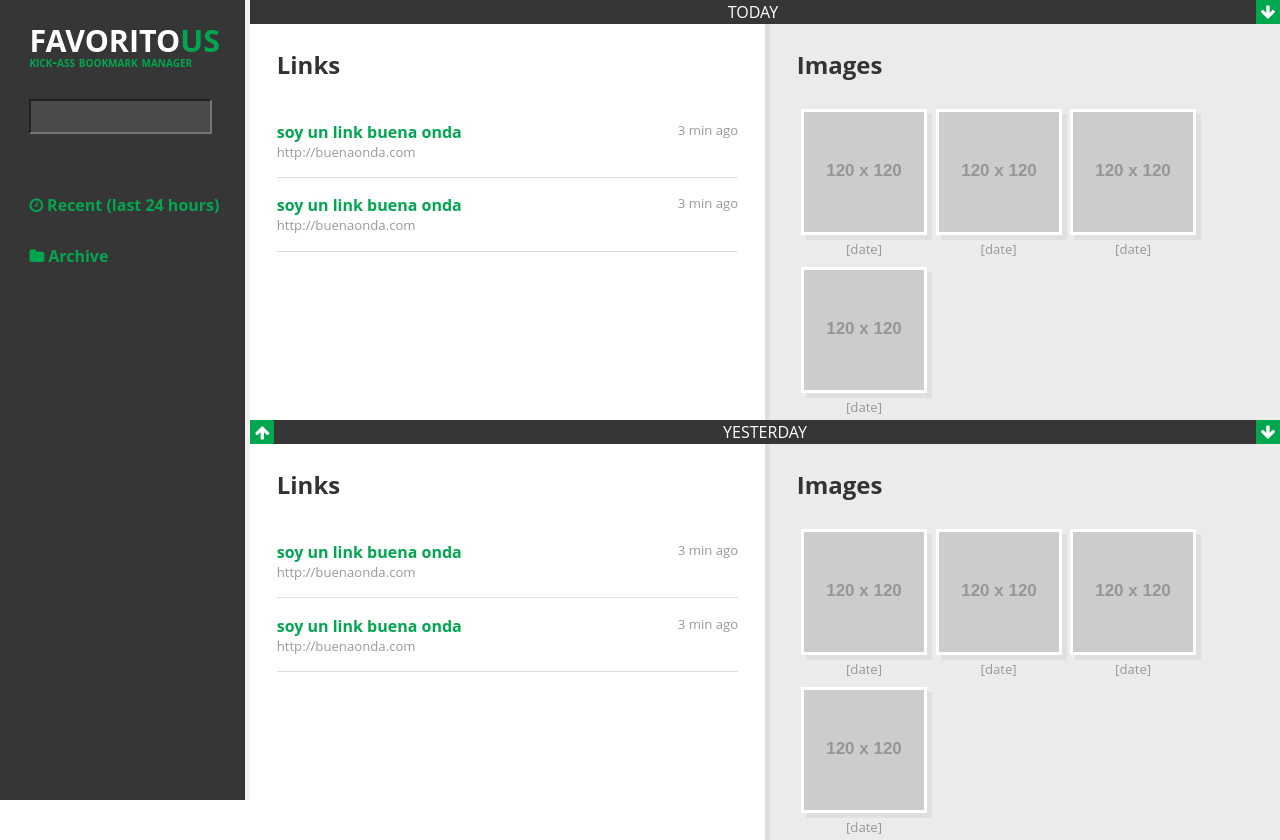
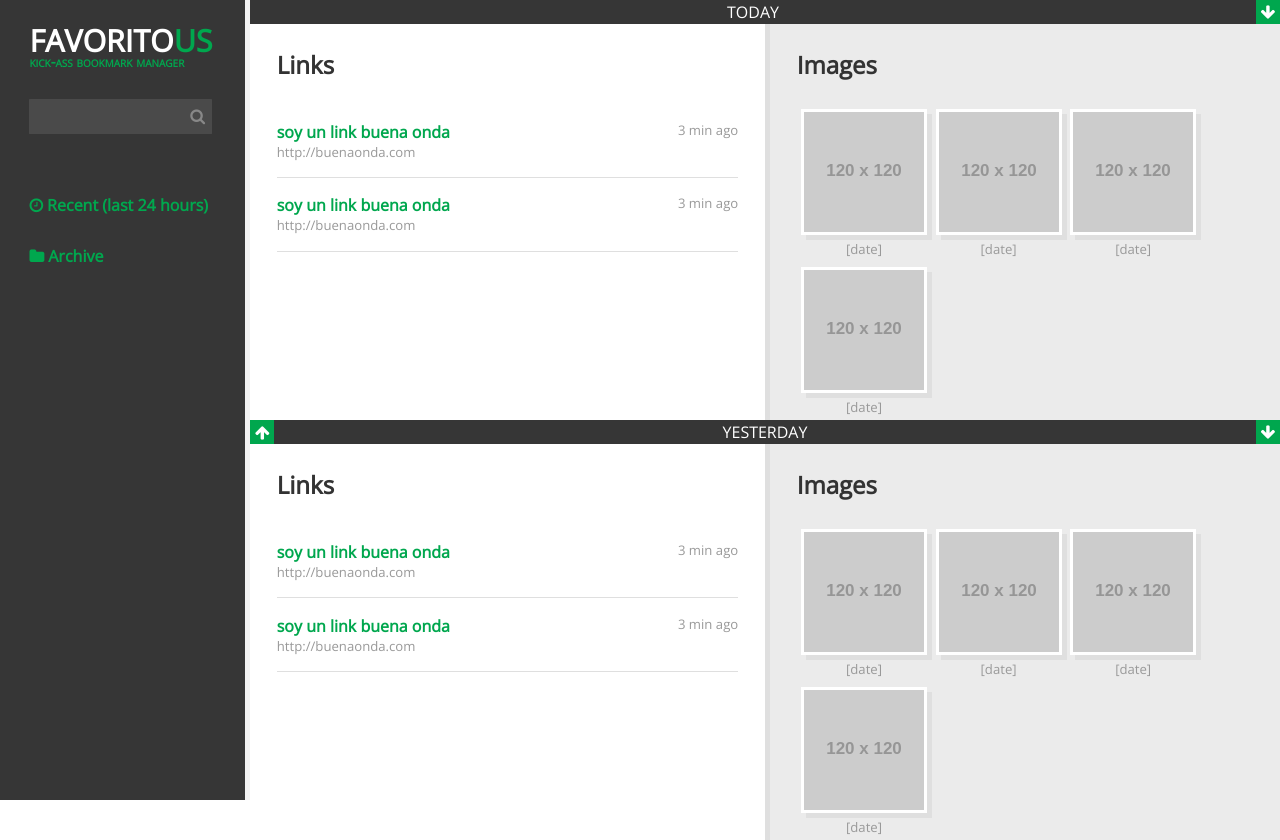
Before and after one commit to whitethief/favoritous, a website: page bookMarking.html in a window 1280 px wide. Drawn offline with nearby package versions, Linux system fonts and the light colour scheme; placeholder pictures from the web are drawn by us.

Commit message:
cambió input text por div

```diff
--- a/bookMarking.html
+++ b/bookMarking.html
@@ -5,6 +5,7 @@
     <title>Ultimate Bookmarking Tool</title>
     <link href="styles/bmStyles.css" rel="stylesheet"  />
     <link rel="stylesheet" href="font-awesome/css/font-awesome.min.css">
+    <link rel="stylesheet" type="text/css" href="http://fonts.googleapis.com/css?family=Open+Sans">
 </head>
 
 <body>
@@ -15,8 +16,10 @@
         </div>
         <div class="search">
 
-            <input class="searchBar" type="search" >
-            </input>
+            <div class="searchBar">
+                <i class="icon-search"></i>
+            </div>
+
         </div>
 
         <a href="#">
```
